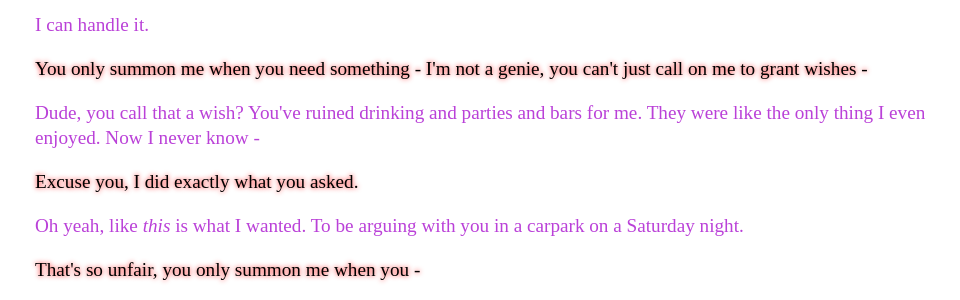
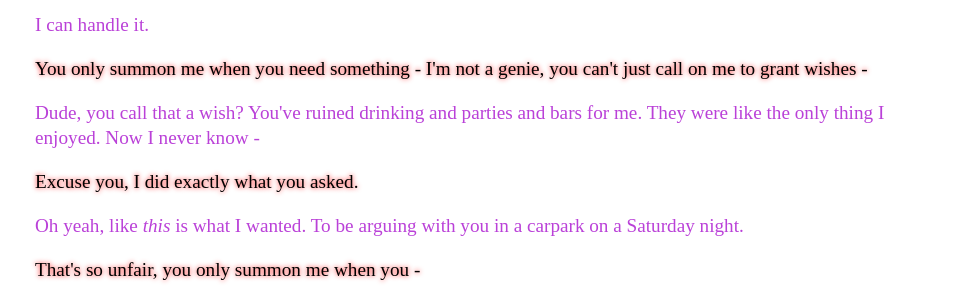
Before and after one commit to Pinelife/pinelife.github.io, a Jekyll site: the page Hellhole/Room13.html, which Jekyll copies as it is, in a window 1280 px wide and 900 px high, scrolled down 898 px. Shown: the part 158-458 px from the top of the window, without its empty margins (157-1117 px from the left). Built offline with Jekyll 4.4.1, drawn with Linux system fonts in a browser that asks for light colours; some web fonts are replaced.

Commit message:
Update Room13.html

```diff
--- a/Hellhole/Room13.html
+++ b/Hellhole/Room13.html
@@ -65,7 +65,7 @@ stupidly handsome, beatific, blonde, chiseled, he's standing on two dainty clove
 <p class = "Satan">So let me drive you.</p>
 <p class = "Lauria">I can handle it.</p>
 <p class = "Satan">You only summon me when you need something - I'm not a genie, you can't just call on me to grant wishes -</p>
-<p class="lauria">Dude, you call that a wish? You've ruined drinking and parties and bars for me. They were like the only thing I even enjoyed. Now
+<p class="lauria">Dude, you call that a wish? You've ruined drinking and parties and bars for me. They were like the only thing I enjoyed. Now
 I never know -</p>
 <p class = "Satan">Excuse you, I did exactly what you asked.</p>
 <p class = "lauria">Oh yeah, like <i>this</i> is what I wanted. To be arguing with you in a carpark on a Saturday night.</p>
```
